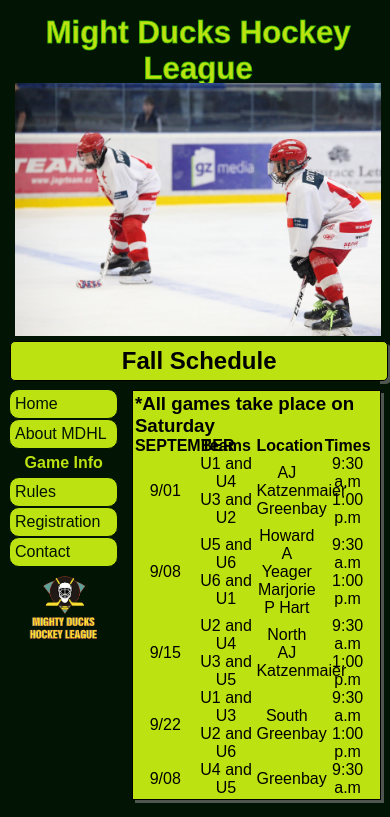
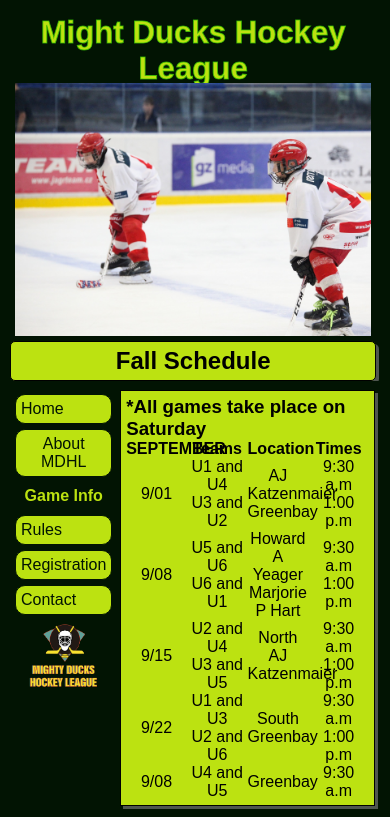
Before and after one commit to Baloo6/MDHL_MindHub, a plain HTML site: page MDHL/game_info.html in a window 390 px wide. Shown: the top 817 px of the page. Drawn offline with Linux system fonts and the light colour scheme.

Commit message:
changes in style and fix errors

```diff
--- a/MDHL/game_info.html
+++ b/MDHL/game_info.html
@@ -41,7 +41,7 @@
             <section class="mainsection">
                 <div class="container4">
                     <h3>*All games take place on Saturday</h3>
-                    <table>
+                    <table id="table1">
                         <tr>
                         <th scope="col">SEPTEMBER</th>
                         <th scope="col">Teams</th>
--- a/MDHL/styles/style1.css
+++ b/MDHL/styles/style1.css
@@ -3,6 +3,7 @@
     padding: 0px;
     background-color: rgb(2, 20, 3);
     font-family: fantasy;
+    box-sizing: border-box;
 }
 body{
     padding: 10px;
@@ -76,6 +77,7 @@ body{
     order: 2;
     align-self: flex-end;
     justify-content: flex-start;
+    object-fit: contain ;
 }
 
 .container2{
@@ -85,6 +87,9 @@ body{
     background-color: rgb(188, 226, 17);
     padding: 5px;
 
+}
+#table1{
+    width: 100%;
 }
 
 
@@ -123,7 +128,7 @@ article>h3{
     border: 1px solid black;
     margin-top: 1vw;
     box-shadow: 3px 3px rgba(128, 128, 128, 0.61);
-    padding: 2px;
+    padding: 5px;
     justify-self:flex-start;
     align-self: flex-start;
 }
@@ -159,13 +164,13 @@ main{
     display: flex;
     flex-direction: column;
     width: 100%;
-    margin-left: 5vw;
+    margin-left: 2vw;
 }
 .nav1{
     display: flex;
     flex-direction: column;
     margin-top: 1%;
-    width: 9vw;
+    width: fit-content;
 }
 #href1{
     display: flex;
@@ -234,6 +239,7 @@ ul{
     border: 2px solid black;
     margin-top: 20px;
     box-shadow: 3px 3px rgba(128, 128, 128, 0.61);
+    padding: 5px;
 }
 .container5>h3{
     background-color: rgb(188, 226, 17);
@@ -273,6 +279,7 @@ dt>b{
     margin-top: 20px;
     background-color: rgb(188, 226, 17);
     box-shadow: 3px 3px rgba(128, 128, 128, 0.61);
+    padding: 5px;
 }
 .container6>h4{
     background-color: rgb(188, 226, 17);
@@ -506,6 +513,9 @@ label>b{
     h1{
         height: 10vh;
     }
+    .nav1>a{
+        margin-top: 5px;
+    }
     #logo{
         display: none;
     }
@@ -576,7 +586,14 @@ label>b{
         width: 25vw;
         align-items: center;
     }
+    .nav1>a{
+        margin-top: 5px;
+    }
+    #href1{
+        /* margin-top: 5px; */
+    }
     .href2{
+        /* margin-top: 5px; */
         width: 100%;
     }
     h1{
```
